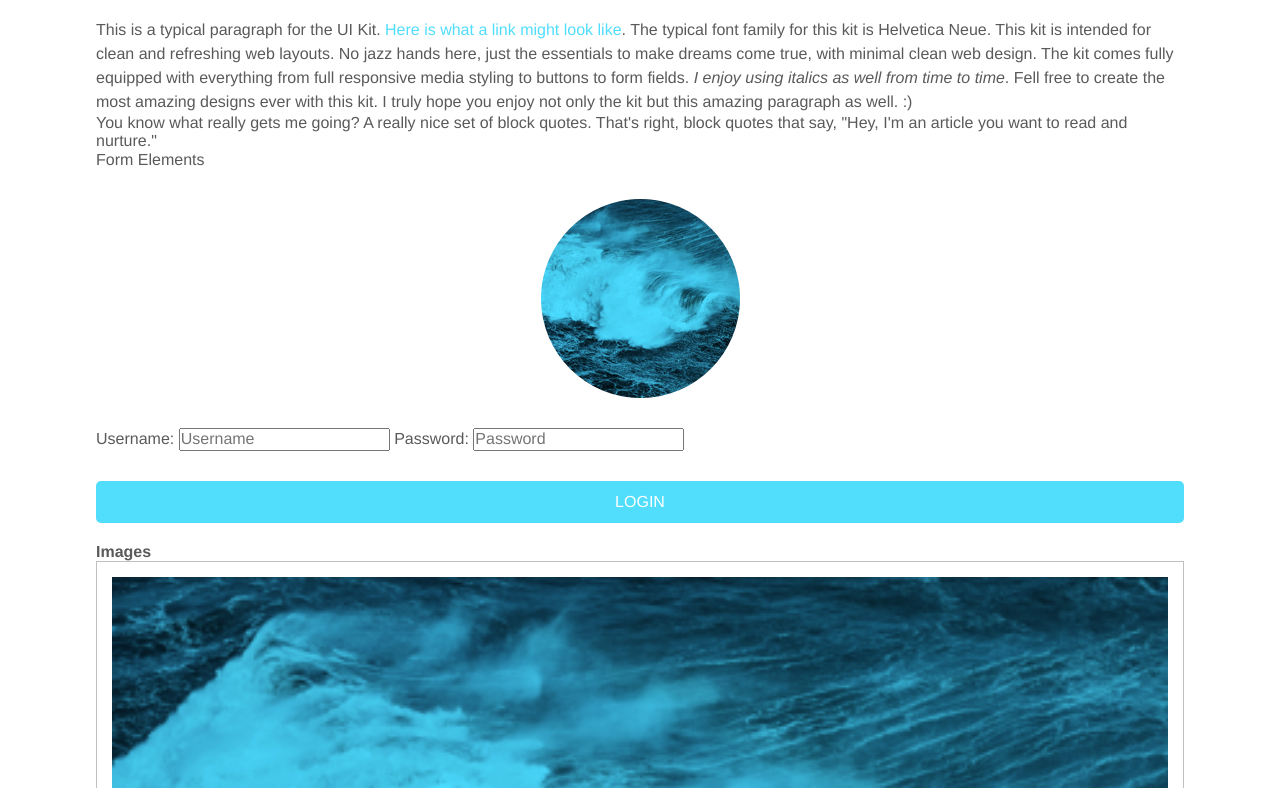
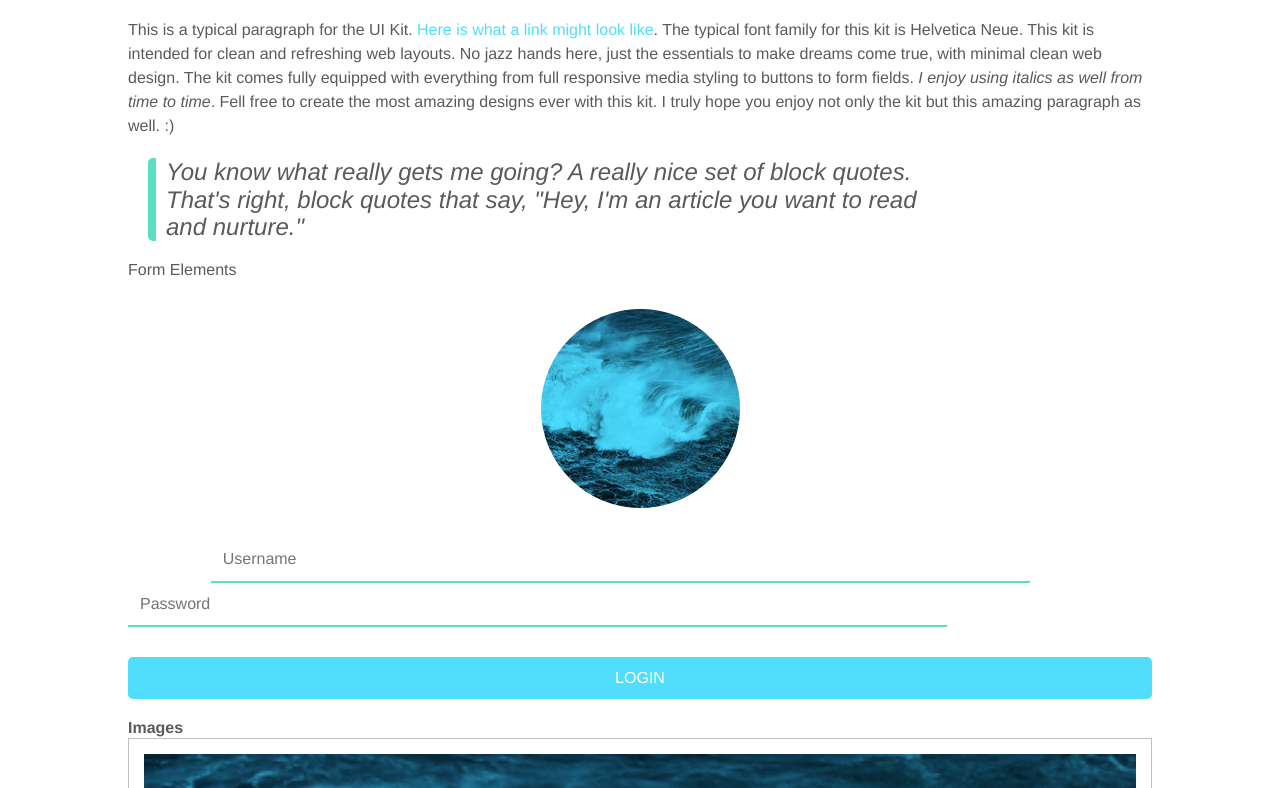
Before and after one commit to juliamatilda/StyleGuide, a plain HTML site: page index.html in a window 1280 px wide. Shown: the part 552-1340 px from the top of the page. Drawn offline with Linux system fonts and the light colour scheme.

Commit message:
adjust margin grid system

```diff
--- a/scss/components/_forms.scss
+++ b/scss/components/_forms.scss
@@ -1,3 +1,14 @@
-.form {}
-.form__label--hidden {}
-.form__input {}
+.form {
+    @include e(label) {
+        @include m(hidden) {
+            visibility: hidden;
+        }
+    }
+    @include e(input){
+      @include center(80%);
+      border: none;
+      border-bottom: 2px solid $primary-color;
+      padding: em(12px);
+    }
+
+  }
--- a/scss/components/_grid.scss
+++ b/scss/components/_grid.scss
@@ -1,6 +1,6 @@
 
 .container {
-  @include center(85%);
+  @include center(80%);
   font-family: $font-family--primary;
   font-size: $base__font-size;
   color: lighten($gray, 10%);
@@ -20,6 +20,14 @@
         background-color: map-get($grid-colors, #{$i});
         @include grid;
 
+        //margin grid
+         @include media(small){
+           margin-bottom: em(5px);
+           &:last-child {
+             margin-bottom: em(40px);
+          }
+        }
+
       }
     }
   }
--- a/scss/components/_typography.scss
+++ b/scss/components/_typography.scss
@@ -10,7 +10,17 @@
   color: $secondary-color;
 }
 
-.blockquote {}
+.blockquote {
+  @include center(80%);
+  display: block;
+  font-size: em(24px);
+  font-style: italic;
+  border-left: 8px solid $primary-color;
+  border-top-left-radius: 5px;
+  border-bottom-left-radius: 5px;
+  padding: 0 10px;
+  margin: 20px;
+}
 
 .headline {
   &-primary {
```
Also changed, not shown: css/styles.css, 1 other file.
